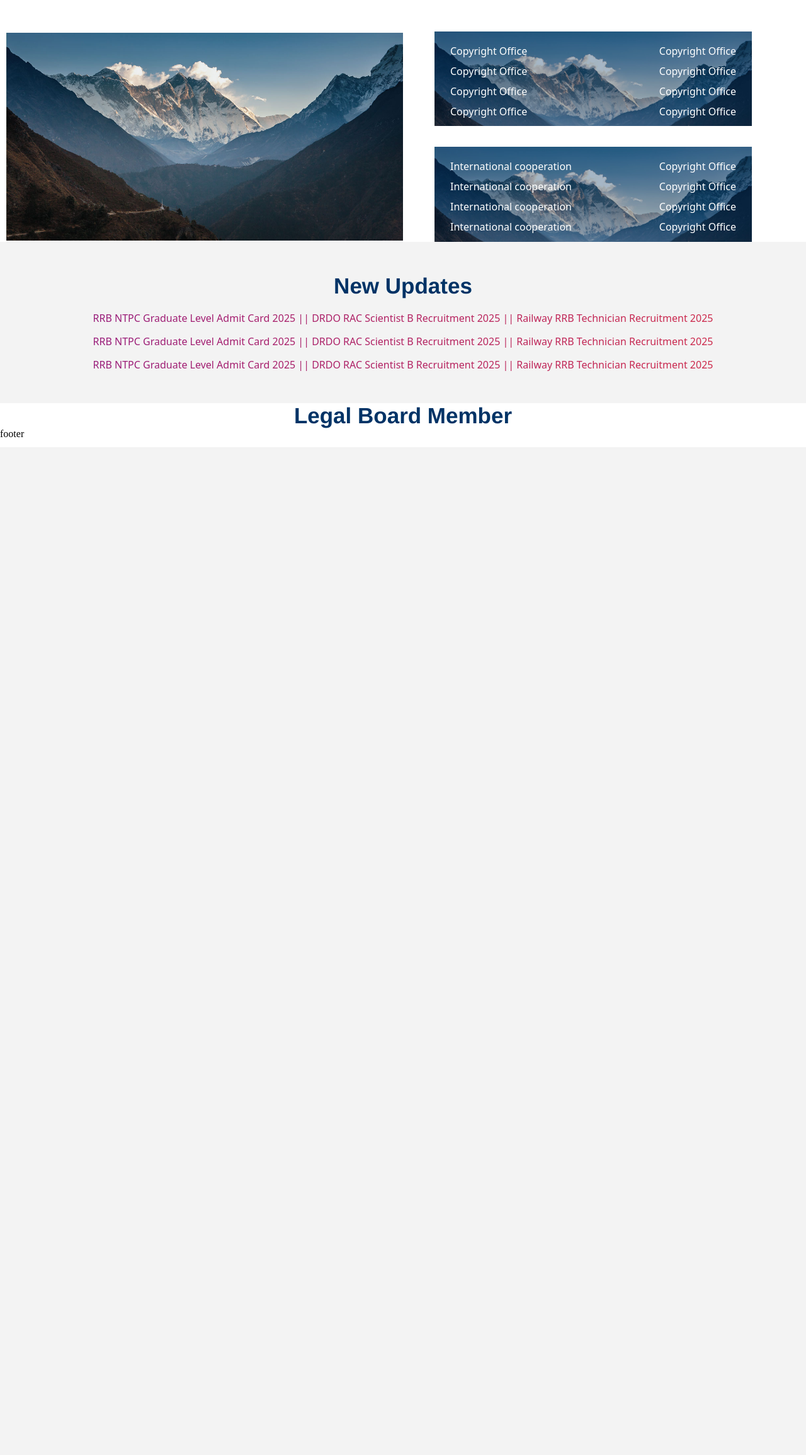
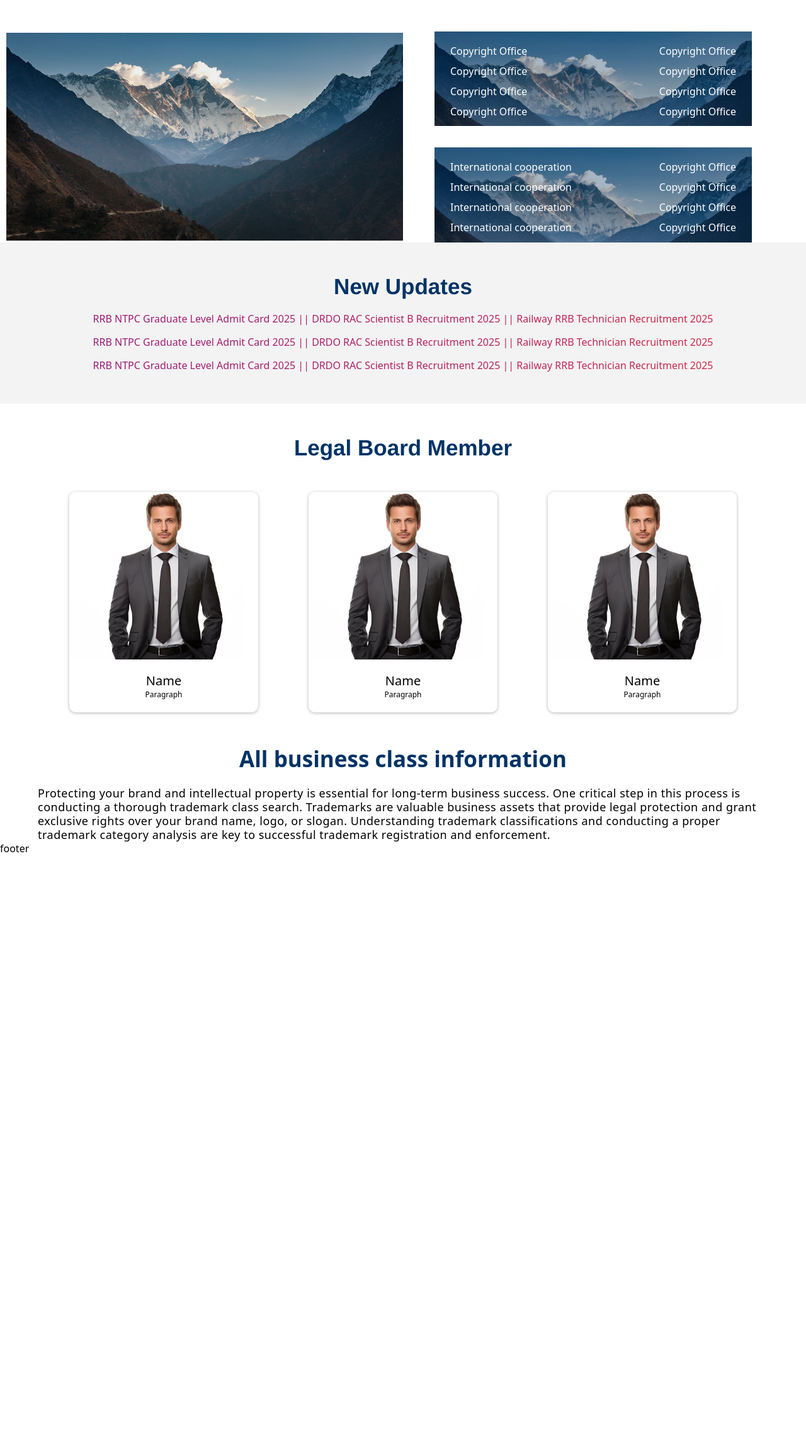
Before and after one commit to Happy-negi238/govDjango, a Django app: page / in a window 1280 px wide. Shown: the part 90-2400 px from the top of the page at 63% size. Before the commit the page ends 784 px from the top, so only its background shows below. Run offline with Django 5.2, Linux system fonts and the light colour scheme.

Commit message:
changes on home page

```diff
--- a/static/css/style.css
+++ b/static/css/style.css
@@ -11,6 +11,13 @@
   box-sizing: border-box;
 }
 
+body {
+  width: 100%;
+  min-height: 300vh;
+  background-color: #fff;
+  font-family: system-ui, -apple-system, BlinkMacSystemFont, "Segoe UI", Roboto,
+    Oxygen, Ubuntu, Cantarell, "Open Sans", "Helvetica Neue", sans-serif;
+}
 .home-container {
   max-width: 1260px;
   margin: 0 auto;
@@ -83,12 +90,17 @@
   margin: 0 auto;
   font-family: Helvetica, sans-serif;
 }
+
+.board-container{
+  /* background-color: red; */
+margin-top: 50px;
+
+}
 .heading h1 {
-    text-align: center;
-    font-size: 35px;
-    color: #003366;
-    font-family: Helvetica, sans-serif;
-
+  text-align: center;
+  font-size: 35px;
+  color: #003366;
+  font-family: Helvetica, sans-serif;
 }
 .project {
   text-align: center;
@@ -106,3 +118,69 @@
   color: transparent;
   font-size: 16px;
 }
+
+.card-section {
+  margin-top: 50px;
+  display: flex;
+  gap: 80px;
+  justify-content: center;
+}
+
+.card-section .profile {
+  /* background-color: #fff; */
+  width: 300px;
+  height: 350px;
+  display: flex;
+  flex-direction: column;
+  justify-content: center;
+  align-items: center;
+  text-align: center;
+  border-radius: 10px;
+  gap: 20px;
+  box-shadow: 0px 1px 5px 0px rgba(0, 0, 0, 0.301);
+}
+
+.card-section .profile img {
+  width: 100%;
+  height: 100%;
+  border-radius: 10px;
+  object-fit: cover;
+}
+
+.profile .member-detail h4 {
+  font-size: 20px;
+  font-family: system-ui, -apple-system, BlinkMacSystemFont, "Segoe UI", Roboto,
+    Oxygen, Ubuntu, Cantarell, "Open Sans", "Helvetica Neue", sans-serif;
+  font-weight: 500;
+}
+
+.profile .member-detail p {
+  font-size: 12px;
+  font-family: system-ui, -apple-system, BlinkMacSystemFont, "Segoe UI", Roboto,
+    Oxygen, Ubuntu, Cantarell, "Open Sans", "Helvetica Neue", sans-serif;
+  font-weight: 400;
+  padding-bottom: 20px;
+}
+
+/* start trademark section */
+
+.trademark {
+  margin-top: 50px;
+}
+
+.trademark .trad-head h2 {
+  font-size: 35px;
+  color: #003366;
+  text-align: center;
+}
+
+
+.trademark .trad-para .para-head{
+  max-width: 1160px;
+  /* background-color: red; */
+  line-height: 22px;
+  letter-spacing: 0.5px;
+  margin: auto;
+  font-size: 18px;
+  margin-top: 20px;
+}
--- a/templates/about.html
+++ b/templates/about.html
@@ -68,7 +68,7 @@
                 <div class="icon">{% include 'templates/icons/trademark-svgrepo-com.svg' %}
                     <h4>Trade Mark</h4>
                 </div>
-                </div>
+            </div>
 
 
             <div class="certificate">
--- a/templates/index.html
+++ b/templates/index.html
@@ -1,12 +1,14 @@
 {% extends "base.html" %} {% block content %} {% load static %}
 <!DOCTYPE html>
 <html lang="en">
+
 <head>
   <meta charset="UTF-8" />
   <meta name="viewport" content="width=device-width, initial-scale=1.0" />
   <title>Document</title>
   <link rel="stylesheet" href="{% static 'css/style.css' %}" />
 </head>
+
 <body>
   <section class="home-container">
     <div class="container">
@@ -84,8 +86,52 @@
     <div class="heading">
       <h1>Legal Board Member</h1>
     </div>
+
+    <div class="card-section">
+      <div class="profile">
+        <img src="../static/images/ai-generated-medium.png" alt="">
+        <div class="member-detail">
+          <h4>Name</h4>
+          <p>Paragraph</p>
+        </div>
+      </div>
+      <div class="profile">
+        <img src="../static/images/ai-generated-medium.png" alt="">
+        <div class="member-detail">
+          <h4>Name</h4>
+          <p>Paragraph</p>
+        </div>
+      </div>
+      <div class="profile">
+        <img src="../static/images/ai-generated-medium.png" alt="">
+        <div class="member-detail">
+          <h4>Name</h4>
+          <p>Paragraph</p>
+        </div>
+      </div>
+    </div>
+  </section>
+
+
+
+  <section class="trademark">
+
+    <div class="trad-head">
+      <h2>All business class information</h2>
+    </div>
+
+    <div class="trad-para">
+      <div class="para-head">
+        <p>Protecting your brand and intellectual property is essential for long-term business success. One critical
+          step in this process is conducting a thorough trademark class search. Trademarks are valuable business assets
+          that provide legal protection and grant exclusive rights over your brand name, logo, or slogan. Understanding
+          trademark classifications and conducting a proper trademark category analysis are key to successful trademark
+          registration and enforcement.</p>
+      </div>
+    </div>
   </section>
   <script src="{% static 'js/index.js' %}"></script>
 </body>
+
 </html>
 {% endblock content %}
```
Also changed, not shown: static/css/about.css (+31 -3 lines), static/images/ai-generated-medium.png (added), static/images/kid-boy1.webp (added). Lines whose indentation alone changed are shown as unchanged.
